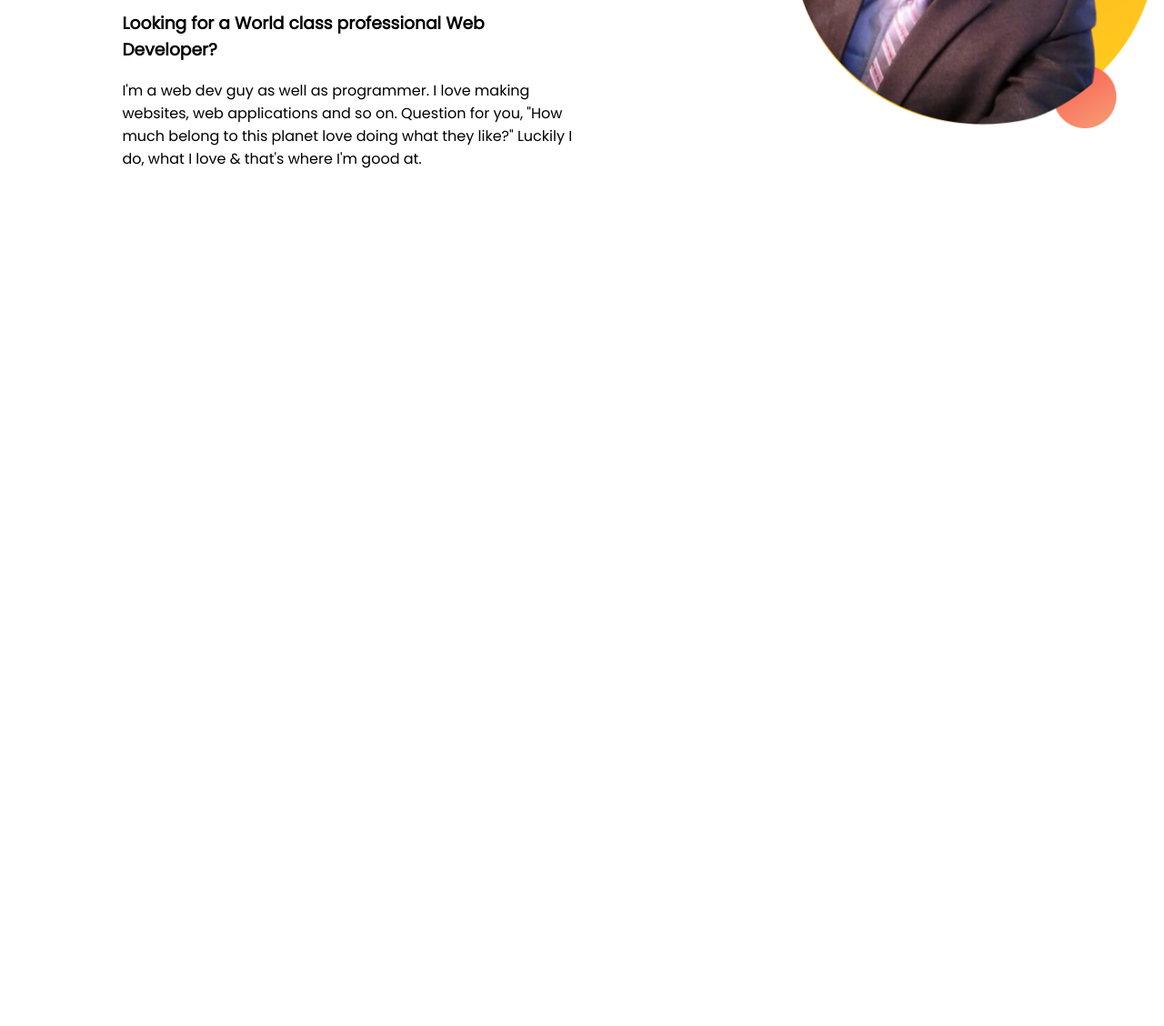
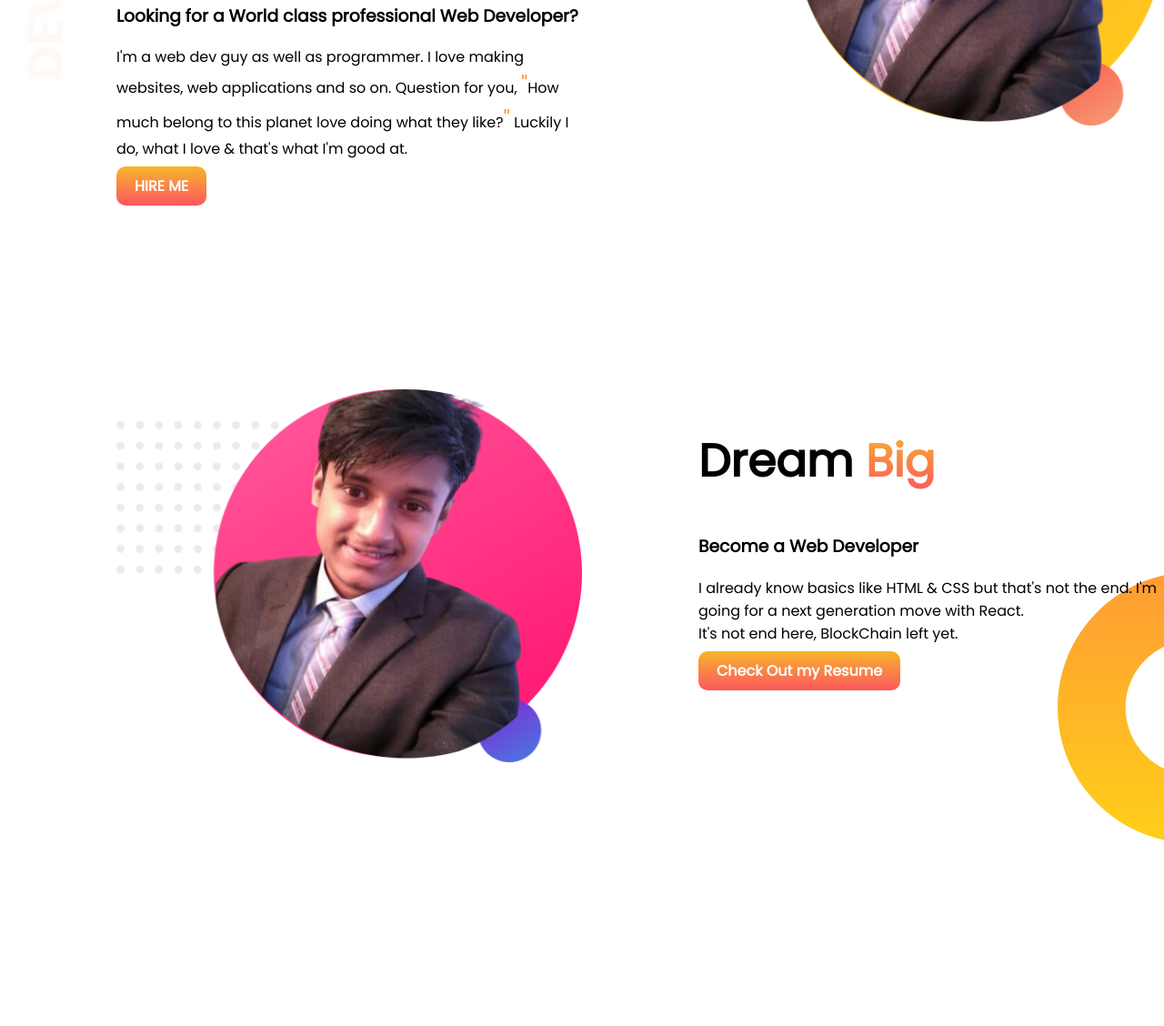
Before and after one commit to mdimrannazir/web-portfolio, a plain HTML site: page index.html in a window 1280 px wide. Shown: the part 272-1400 px from the top of the page at 91% size. Before the commit the page ends 800 px from the top, so only its background shows below. Drawn offline with Linux system fonts and the light colour scheme.

Commit message:
mid area or dream area

```diff
--- a/index.html
+++ b/index.html
@@ -17,19 +17,35 @@
 </head>
 
 <body>
-    <section>
+    <section class="topBanner">
         <div class="halfWidth">
             <h1>Welcome To</h1>
             <h1><span class="nameHighlight">Imran Nazir's</span> World</h1>
             <h3>Looking for a World class professional Web Developer?</h3>
             <p>I'm a web dev guy as well as programmer. I love making websites, web applications and so on. Question for
-                you, "How much belong to this planet love doing what they like?" Luckily I do, what I love & that's
-                where I'm good at.</p>
+                you, <span class="nameHighlight quote">"</span>How much belong to this planet love doing what they like?<span class="nameHighlight quote">"</span> Luckily I do, what I love & that's
+                what I'm good at.</p>
+                <a href="#" target="_blank" class="linkButton">HIRE ME</a>
         </div>
-    </section>
+
     <div class="halfWidth">
         <img src="images/MD-Imran-Nazir.png" alt="MD Imran Nazir">
     </div>
+</section>
+
+<section class="midBanner">
+    <div class="halfWidth">
+        <img src="images/Md-Imran-Nazir (2).png" alt="MD Imran Nazir">
+    </div>
+    <div class="halfWidth">
+        <h1>Dream <span class="nameHighlight">Big</span></h1>
+        <h3>Become a Web Developer</h3>
+        <p>I already know basics like HTML & CSS but that's not the end. I'm <br> going for a next generation move with React. <br> It's not end here, BlockChain left yet.</p>
+            <a href="#" target="_blank" class="linkButton">Check Out my Resume</a>
+    </div>
+
+
+</section>
 
 </body>
 
--- a/style.css
+++ b/style.css
@@ -2,6 +2,7 @@
 
 body{
     font-family: 'Poppins', sans-serif;
+    margin: 0;
 }
 h1{
     font-size: 50px;
@@ -10,6 +11,9 @@ h1{
     background: -webkit-linear-gradient(#f7b42c, #fc575e);
   -webkit-background-clip: text;
   -webkit-text-fill-color: transparent;
+}
+.quote{
+    font-size: 25px;
 }
 .halfWidth{
     width: 40%;
@@ -20,3 +24,28 @@ h1{
 .halfWidth img{
     width: 100%;
 }
+.topBanner{
+    background-image: url("images/top-banner.png");
+    background-repeat: no-repeat;
+
+
+}
+section{
+    height: 700px;
+}
+.linkButton{
+    text-decoration: none;
+    background-image: linear-gradient(#f7b42c, #fc575e);
+    padding: 10px 20px;
+    border-radius: 10px;
+    color: white;
+    font-weight: 700;
+}
+
+.midBanner{
+    background-image: url("images/dream-bg.png");
+    background-repeat: no-repeat;
+   background-position: right;
+
+
+}
```
Also changed, not shown: images/Md-Imran-Nazir (2).png (added).
